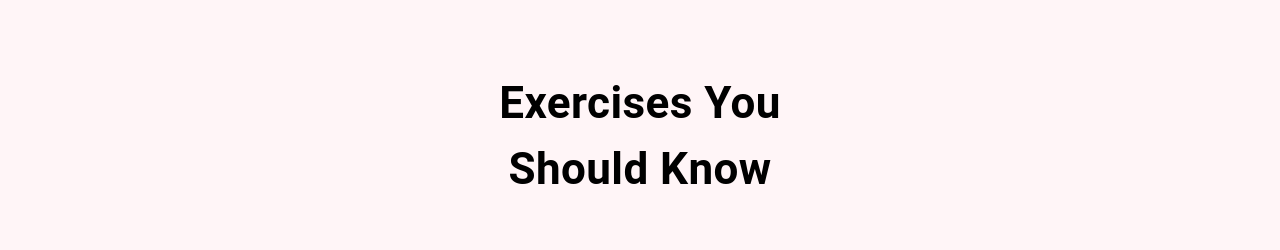
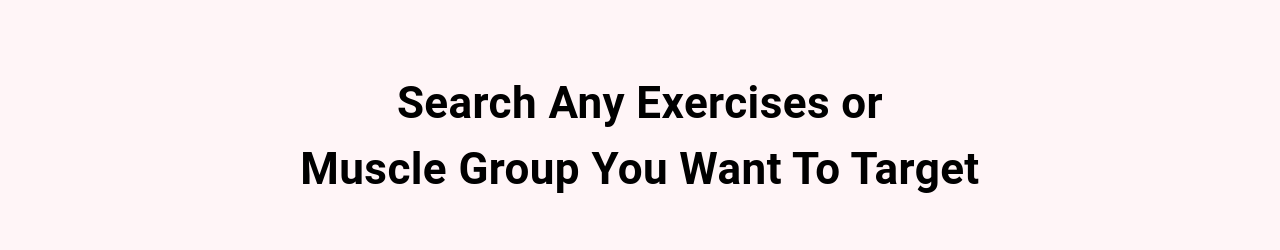
Before and after one commit to sagarchhetri99/fit4free-gym-website, a React (Create React App) app: page / in a window 1280 px wide. Shown: the part 1011-1261 px from the top of the page. Built offline with nearby package versions, Linux system fonts and the light colour scheme; no server answers.

Commit message:
fixed some visuals

```diff
--- a/src/components/SearchExercises.jsx
+++ b/src/components/SearchExercises.jsx
@@ -50,8 +50,8 @@ export default function SearchExercises({
         mb="50px"
         textAlign="center"
       >
-        Exercises You <br />
-        Should Know
+        Search Any Exercises or <br />
+        Muscle Group You Want To Target
       </Typography>
       <Box position="relative" mb="72px">
         <TextField
@@ -63,7 +63,6 @@ export default function SearchExercises({
             },
             width: { lg: "800px", xs: "350px" },
             backgroundColor: "#fff",
-            borderRadius: "40px",
           }}
           height="76px"
           value={search}
```
